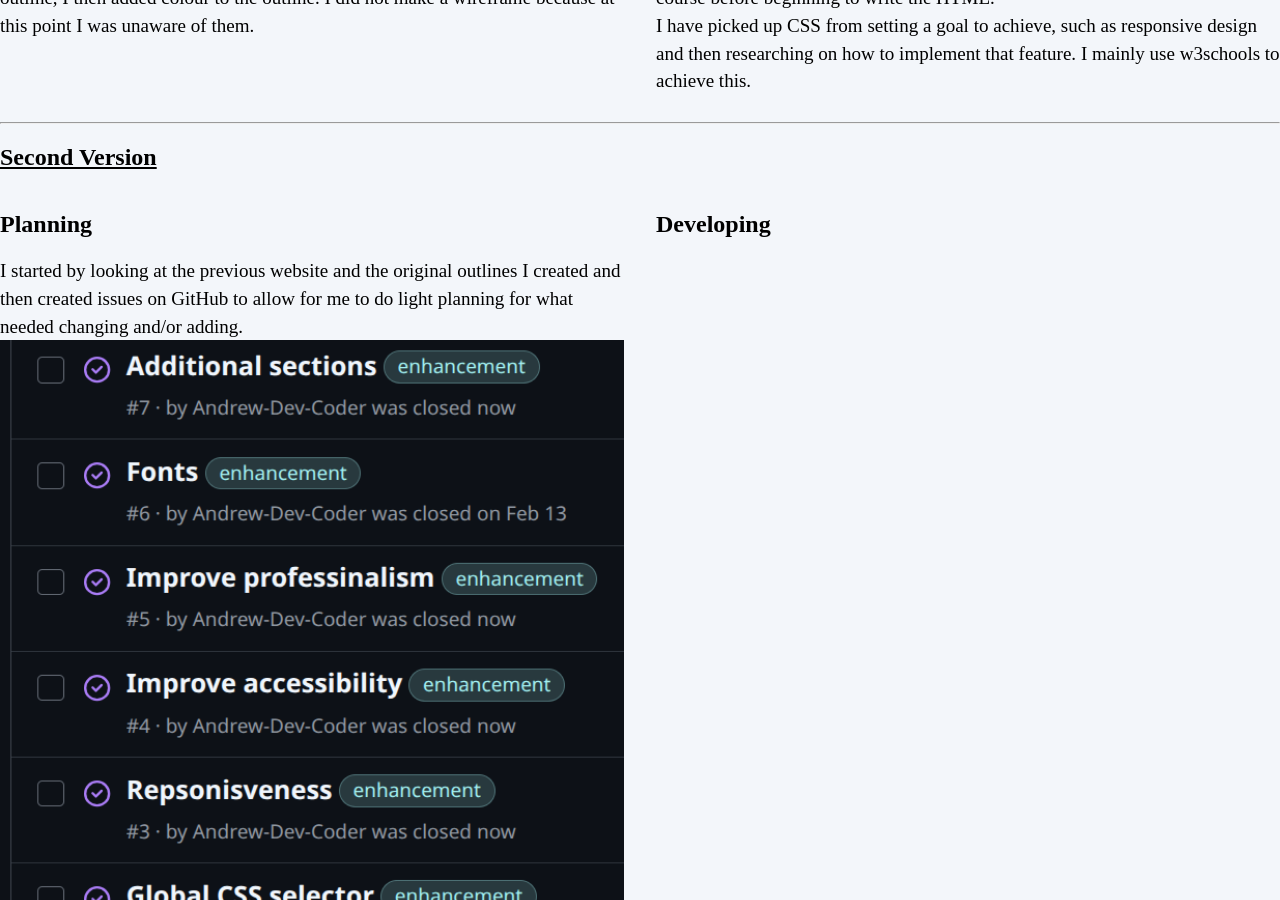
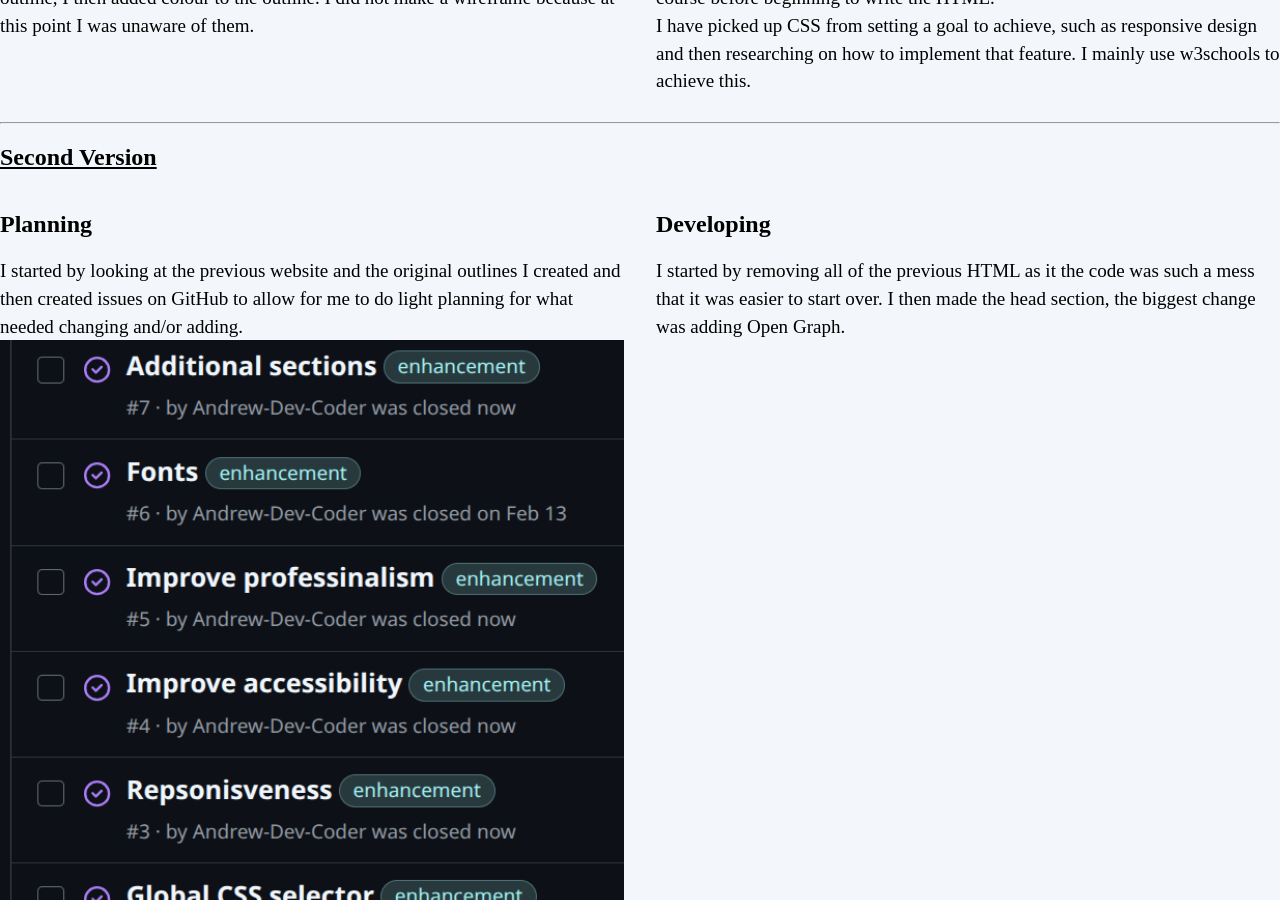
Before and after one commit to Andrew-Dev-Coder/Portfolio, a Jekyll site: the page built from _projects/sillySketchesEct.html, in a window 1280 px wide and 900 px high, scrolled down 929 px. Built offline with Jekyll 4.4.1, drawn with Linux system fonts in a browser that asks for light colours.

Commit message:
Update sillySketchesEct.html

```diff
--- a/_projects/sillySketchesEct.html
+++ b/_projects/sillySketchesEct.html
@@ -63,6 +63,8 @@ site: https://sillysketches.andrewcoder.dev/
     <section>
         <h2>Developing</h2>
         <p>
+            I started by removing all of the previous HTML as it the code was such a mess that it was easier to start over.
+            I then made the head section, the biggest change was adding Open Graph.
         </p>
     </section>
 </div>
```
